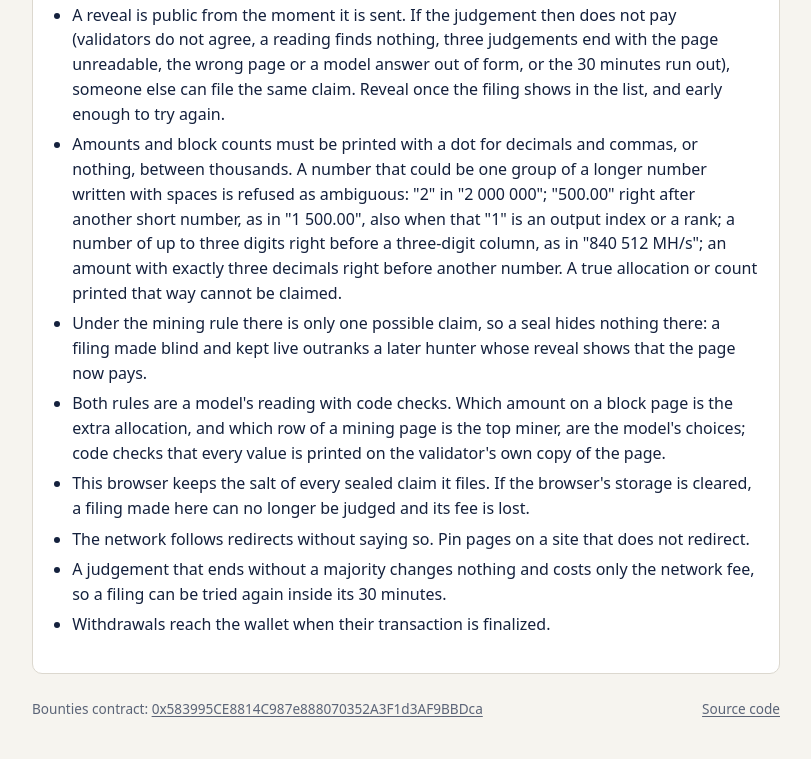
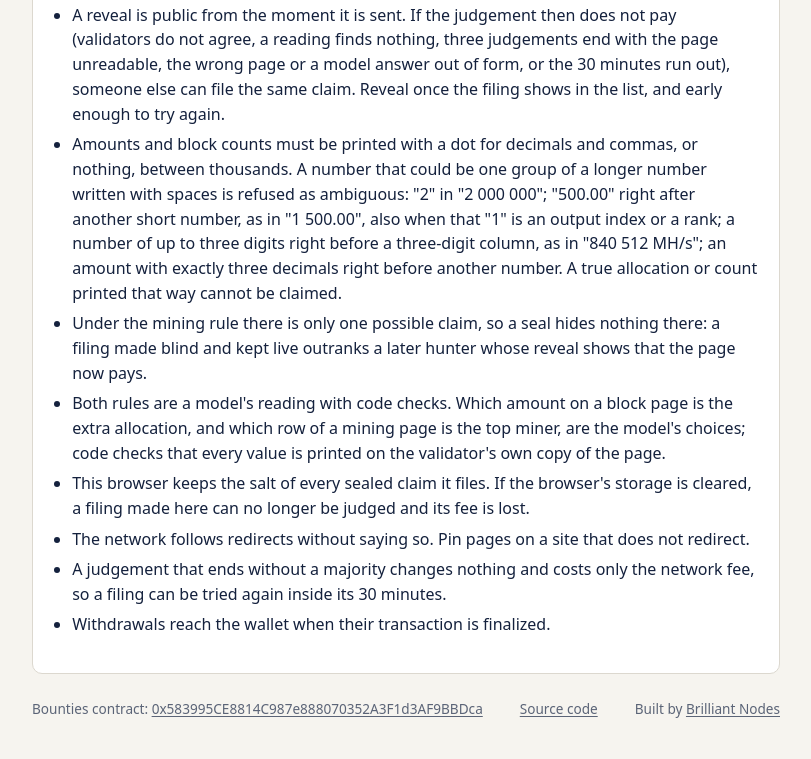
Before and after one commit to brilliantnodes/launch-claim-checker, a plain HTML site: page docs/bounties.html in a window 1280 px wide. Shown: the part 2453-3212 px from the top of the page, without its empty margins (234-1045 px from the left). Drawn offline with Linux system fonts and the light colour scheme; no server answers.

Commit message:
Footer: link Brilliant Nodes to www.brilliantnodes.com
Co-Authored-By: Claude Opus 5.5 <noreply@anthropic.com>
Claude-Session: https://claude.ai/code/session_01PmboiYiAUearh5V6Sd5fhu

```diff
--- a/docs/bounties.html
+++ b/docs/bounties.html
@@ -145,6 +145,7 @@
     <footer>
       <span id="foot-contract"></span>
       <span><a id="foot-repo" href="#">Source code</a></span>
+      <span>Built by <a href="https://www.brilliantnodes.com/">Brilliant Nodes</a></span>
     </footer>
 
   </body>
```
Also changed, not shown: docs/index.html (+1 -0 lines), docs/two-explorers.html (+1 -0 lines), web/bounties.html (+1 -0 lines), web/index.html (+1 -0 lines), web/two-explorers.html (+1 -0 lines).
